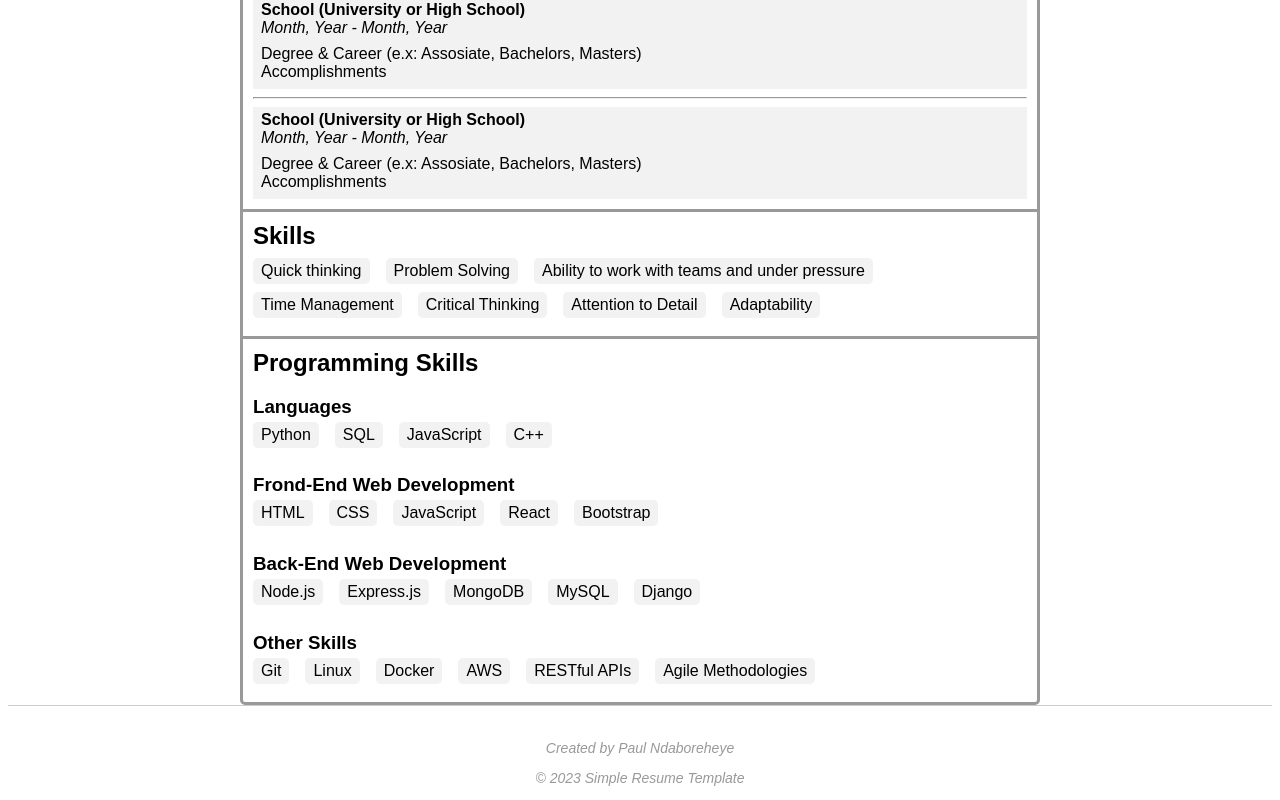
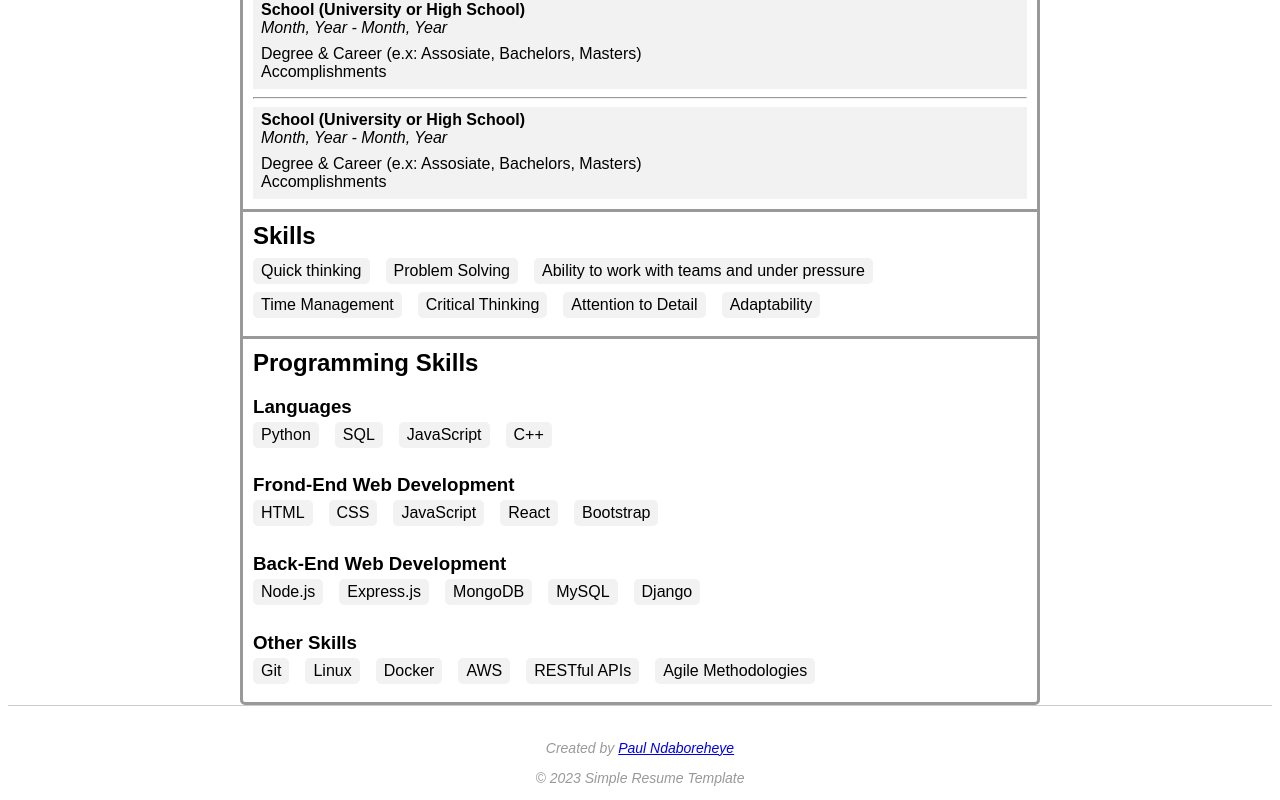
Before and after one commit to intetsu2/resume-template, a plain HTML site: page resume/index.html in a window 1280 px wide. Shown: the part 817-1617 px from the top of the page. Drawn offline with Linux system fonts and the light colour scheme.

Commit message:
footer creator github link added

```diff
--- a/resume/index.html
+++ b/resume/index.html
@@ -144,7 +144,9 @@
         </main>
     </div>
     <footer>
-        <p><em>Created by Paul Ndaboreheye</em></p>
+        <p><em>Created by <a href="https://github.com/intetsu2"
+            title="Check out my github"
+            target="_blank">Paul Ndaboreheye</a></em></p>
         <p><em>&copy; 2023 Simple Resume Template</em></p>
     </footer>
 </body>
```
